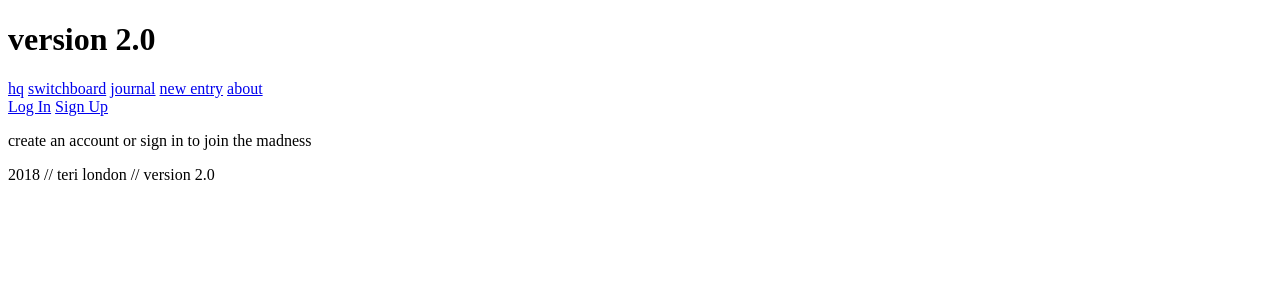
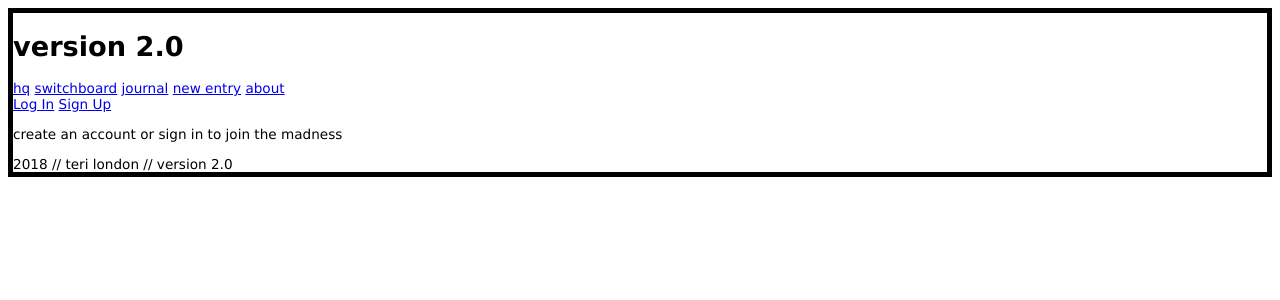
Before and after one commit to londondata/asylum, a Django app: page / in a window 1280 px wide. Shown: the top 300 px of the page. Run offline with Django 3.2, Linux system fonts and the light colour scheme.

Commit message:
i know i should go to bed rn but i am on a roll putting this beautiful bitch together

```diff
--- a/newmelo/newmelo_app/static/css/main.css
+++ b/newmelo/newmelo_app/static/css/main.css
@@ -0,0 +1,14 @@
+* {
+  border: 5px solid black,
+  font-family: 'Verdana', sans-serif;
+}
+
+nav {
+  font-family: 'Verdana', sans-serif;
+}
+
+body {
+  font-family: 'Verdana', sans-serif;
+  font-size: .85em;
+  border: 5px solid black,
+}
--- a/newmelo/newmelo_app/templates/newmelo_app/entryform.html
+++ b/newmelo/newmelo_app/templates/newmelo_app/entryform.html
@@ -1,4 +1,4 @@
-{% extends 'newmelo_app/main.html' %}
+{% extends 'newmelo_app/hq.html' %}
 <!DOCTYPE html>
 <html lang="en" dir="ltr">
   <head>
--- a/newmelo/newmelo_app/templates/newmelo_app/hq.html
+++ b/newmelo/newmelo_app/templates/newmelo_app/hq.html
@@ -4,6 +4,7 @@
 <html lang="en" dir="ltr">
   <head>
     <meta charset="utf-8">
+    <link rel="stylesheet" href="{% static './css/main.css' %}">
     <title>v2.0</title>
   </head>
   <body>
@@ -11,7 +12,7 @@
     <nav class="mainlinks">
       <a href="{% url 'hq' %}">hq</a>
       <a href="{% url 'switchboard' %}">switchboard</a>
-      <a href="#">journal</a>
+      <a href="{% url 'journal' %}">journal</a>
       <a href="{% url 'newentry' %}">new entry</a>
       <a href="{% url 'about' %}">about</a>
     </nav>
@@ -28,15 +29,15 @@
   </nav>
 <div container="frontpagewelcome">
   {% if user.is_authenticated %}
-          Welcome, {{ user.username }}
+          welcome home {{ user.username }}
       {% endif %}
   </div>
-  <body>
+  <!-- <body>
   	{% if user.is_authenticated %}
   			<p>
   			    you're home.
   			</p>
-  	{% endif %}
+  	{% endif %} -->
 
   	{% if not user.is_authenticated %}
   			<p>
--- a/newmelo/newmelo_app/templates/newmelo_app/newentry.html
+++ b/newmelo/newmelo_app/templates/newmelo_app/newentry.html
@@ -1,4 +1,4 @@
-{% extends 'newmelo_app/main.html' %}
+{% extends 'newmelo_app/hq.html' %}
 
 {% block content %}
 
--- a/newmelo/newmelo_app/urls.py
+++ b/newmelo/newmelo_app/urls.py
@@ -9,6 +9,7 @@ urlpatterns =[
     path('newentry', views.newentry, name='newentry'),
     path('userlist', views.userlist, name='userlist'),
     path('switchboard', views.switchboard, name='switchboard'),
+    path('journal', views.journal, name='journal'),
 
     url(r'users/(?P<pk>\d+)$', views.getuser, name='getuser'),
     # url(r'^new$', views.createuser, name='createuser'),
--- a/newmelo/newmelo_app/views.py
+++ b/newmelo/newmelo_app/views.py
@@ -16,6 +16,8 @@ def switchboard(request):
 	return render(request, 'newmelo_app/switchboard.html')
 def about(request):
     return render(request, 'newmelo_app/about.html')
+def journal(request):
+    return render(request, 'newmelo_app/journal.html')
 
 # USERS
 
@@ -60,7 +62,7 @@ def newentry(request, template_name='newmelo_app/newentry.html'):
     form = EntryForm(request.POST)
     if form.is_valid():
         form.save()
-        return redirect('main')
+        return redirect('switchboard')
     return render(request, template_name, {'form':form})
 
 def editentry(request, pk, template_name='newmelo_app/editentry.html'):
@@ -68,14 +70,14 @@ def editentry(request, pk, template_name='newmelo_app/editentry.html'):
     form = EntryForm(request.PUT, instance=entry)
     if form.is_valid():
         form.save()
-        return redirect('entries:allentries')
+        return redirect('switchboard')
     return render(request, template_name, {'form': form})
 
 def deleteentry(request, pk, template_name='newmelo_app/deleteentry.html'):
     entry = get_object_or_404(entries, pk=pk)
     if request.method=='GET':
         entry.delete()
-        return redirect('entries:allentries')
+        return redirect('switchboard')
     return render(request, template_name, {'object': entry})
 
 #PROFILE
@@ -92,7 +94,7 @@ def editprofile(request, pk, template_name='profile/profileform.html'):
     form = ProfileForm(request.PUT, instance=profile)
     if form.is_valid():
         form.save()
-        return redirect('home')
+        return redirect('switchboard')
     return render(request, 'newmelo_app/editprofile.html', {'form': form})
 
 #GSPOTS
@@ -101,7 +103,7 @@ def creategspot(request):
     form = ProfileForm(request.POST)
     if form.is_valid():
         form.save
-        return redirect('home')
+        return redirect('switchboard')
     return render(request, template_name, {'form':form})
 
 def editgspot(request, pk, template_name='gspot/gspotform.html'):
@@ -109,12 +111,12 @@ def editgspot(request, pk, template_name='gspot/gspotform.html'):
     form = GspotForm(request.PUT, instance=gspot)
     if form.is_valid():
         form.save()
-        return redirect('home')
+        return redirect('switchboard')
     return render(request, template_name, {'form': form})
 
 def deletegspot(request, pk, template_name='entry/deletegspot.html'):
     gspot = get_object_or_404(gspots, pk=pk)
     if request.method=='GET':
         gspot.delete()
-        return redirect('home')
+        return redirect('switchboard')
     return render(request, template_name, {'object': gspot})
```
Also changed, not shown: newmelo/newmelo_app/templates/newmelo_app/journal.html (+7 -0 lines).
